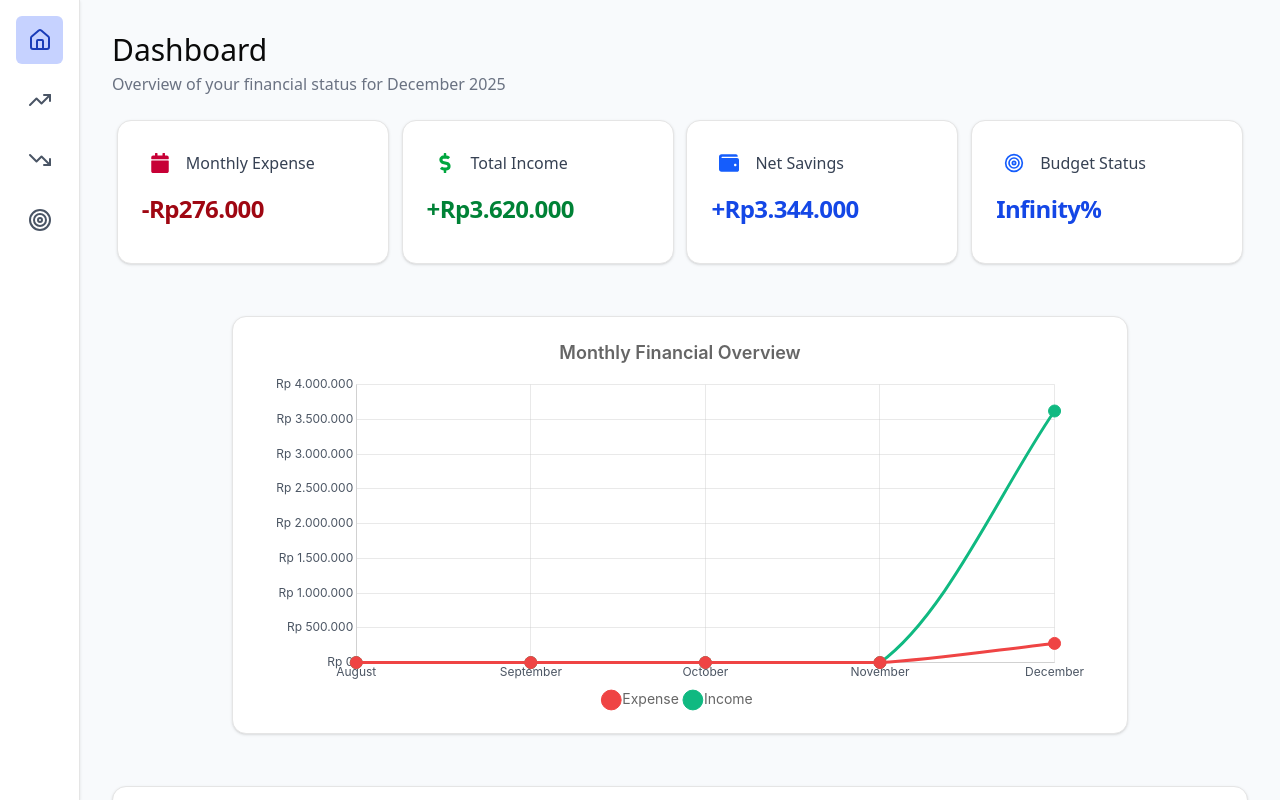
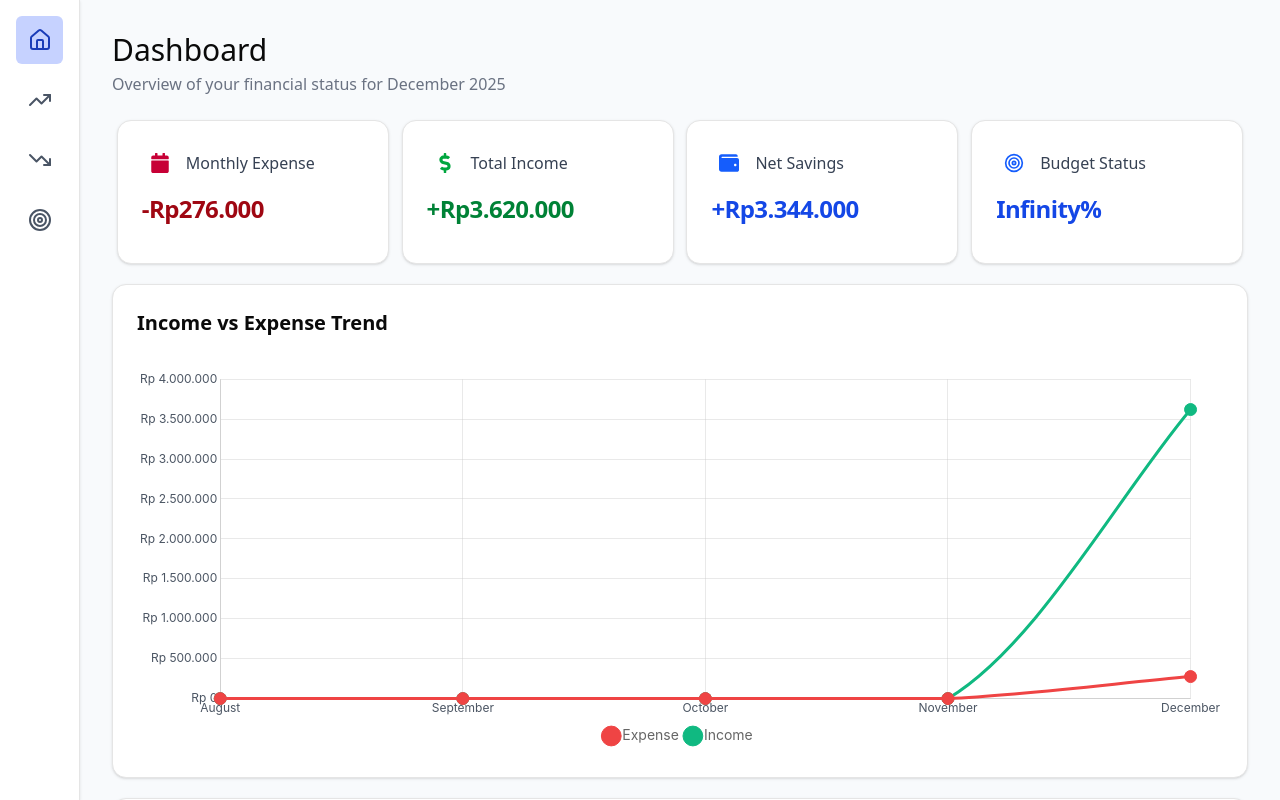
Before and after one commit to mlwy4id/FP2-PWEB-Monthly-Finance-Tracker, a React (Vite) app in the folder frontend/: page / in a window 1280 px wide. Built offline with nearby package versions, Linux system fonts and the light colour scheme; no server answers.

Commit message:
fix monthly financial chart

```diff
--- a/frontend/src/pages/dashboard/components/MonthlyFinancialChart.jsx
+++ b/frontend/src/pages/dashboard/components/MonthlyFinancialChart.jsx
@@ -1,6 +1,6 @@
 import React from 'react';
 import { Line } from 'react-chartjs-2';
-import { Card, CardContent } from "@/components/ui/card";
+import { Card, CardContent, CardHeader, CardTitle } from "@/components/ui/card";
 
 import {
   Chart as ChartJS,
@@ -23,7 +23,6 @@ ChartJS.register(
   Tooltip,
   Legend
 );
-// ---------------------------------------------
 
 const MonthlyFinancialChart = () => {
   const [labels, expenseAmounts, incomeAmounts] = useBalanceLastNMonth(5);
@@ -73,19 +72,6 @@ const MonthlyFinancialChart = () => {
           boxWidth: 8,
         },
       },
-      title: {
-        display: true,
-        text: 'Monthly Financial Overview',
-        font: {
-          size: 18,
-          family: 'Inter, sans-serif',
-          weight: '600',
-        },
-        padding: {
-          top: 10,
-          bottom: 20,
-        },
-      },
       tooltip: {
         callbacks: {
           label: function (context) {
@@ -97,7 +83,7 @@ const MonthlyFinancialChart = () => {
               label += new Intl.NumberFormat("id-ID", {
                 style: "currency",
                 currency: "IDR",
-                minimumFractionDigits: 0, // Tidak ada desimal
+                minimumFractionDigits: 0,
               }).format(context.parsed.y);
             }
             return label;
@@ -108,49 +94,51 @@ const MonthlyFinancialChart = () => {
     scales: {
       x: {
         grid: {
-          display: true, // Menampilkan garis grid X
+          display: true,
           drawOnChartArea: true,
           drawTicks: false,
-          color: 'rgba(200, 200, 200, 0.4)', // Warna grid
+          color: 'rgba(200, 200, 200, 0.4)',
         },
         ticks: {
           font: {
             family: 'Inter, sans-serif',
             size: 12,
           },
-          color: '#4B5563', // Warna label bulan
+          color: '#4B5563',
         },
       },
       y: {
         beginAtZero: true,
         grid: {
-          display: true, // Menampilkan garis grid Y
+          display: true,
           drawOnChartArea: true,
           drawTicks: false,
           color: 'rgba(200, 200, 200, 0.4)',
         },
         ticks: {
-          // Callback untuk memformat label sumbu Y (skala)
           callback: function (value) {
             return new Intl.NumberFormat("id-ID", {
               style: "currency",
               currency: "IDR",
               minimumFractionDigits: 0,
-            }).format(value); // Tidak perlu dibagi juta di sini
+            }).format(value);
           },
           font: {
             family: 'Inter, sans-serif',
             size: 12,
           },
-          color: '#4B5563', // Warna label nilai
+          color: '#4B5563',
         },
       },
     },
   };
 
   return (
-    <Card className="w-full max-w-4xl mx-auto my-8 p-4"> {/* Menambahkan padding ke Card */}
-      <CardContent className="h-96"> {/* Atur tinggi grafik di sini */}
+    <Card className="w-full">
+    <CardHeader>
+      <CardTitle className={`text-xl font-semibold`}>Income vs Expense Trend</CardTitle>
+    </CardHeader>
+      <CardContent className="h-96">
         <Line data={data} options={options} />
       </CardContent>
     </Card>
```
